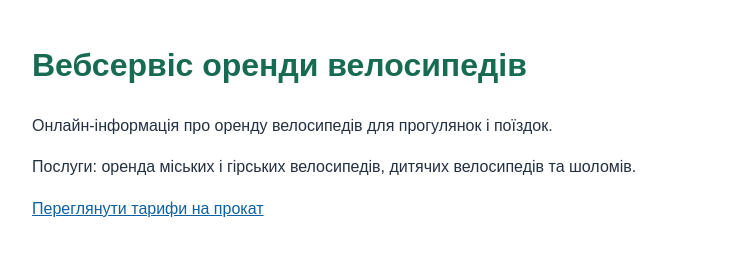
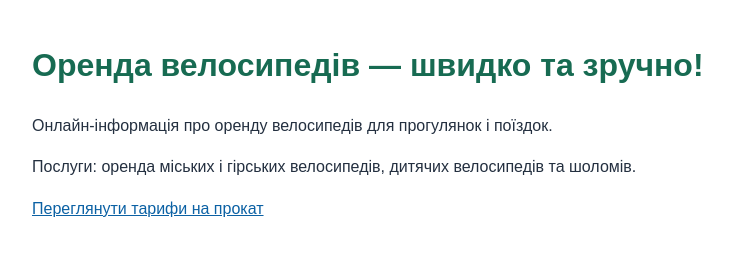
Before and after one commit to ArtemPL05/bike-rental-git, a plain HTML site: page index.html in a window 1280 px wide. Shown: the whole page, without its empty margins (228-960 px from the left). Drawn offline with Linux system fonts and the light colour scheme.

Commit message:
Add promotional slogan

```diff
--- a/index.html
+++ b/index.html
@@ -7,7 +7,7 @@
     <link rel="stylesheet" href="styles.css">
 </head>
 <body>
-    <h1>Вебсервіс оренди велосипедів</h1>
+    <h1>Оренда велосипедів — швидко та зручно!</h1>
     <p>Онлайн-інформація про оренду велосипедів для прогулянок і поїздок.</p>
     <p>Послуги: оренда міських і гірських велосипедів, дитячих велосипедів та шоломів.</p>
     <p><a href="tariffs.html">Переглянути тарифи на прокат</a></p>
```
